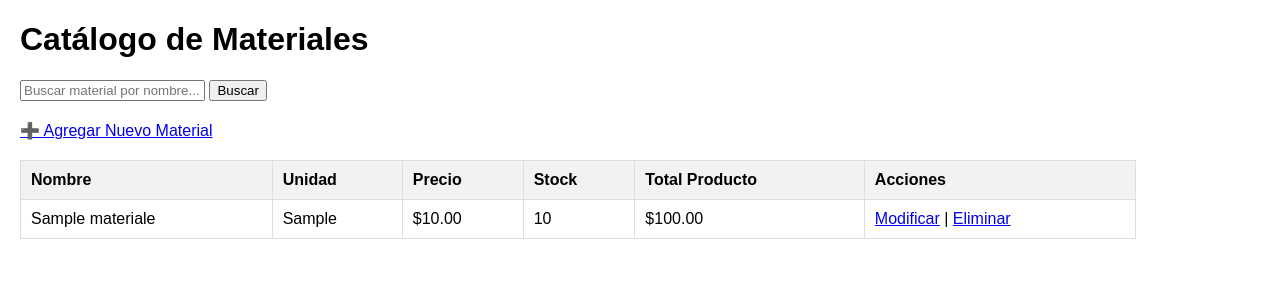
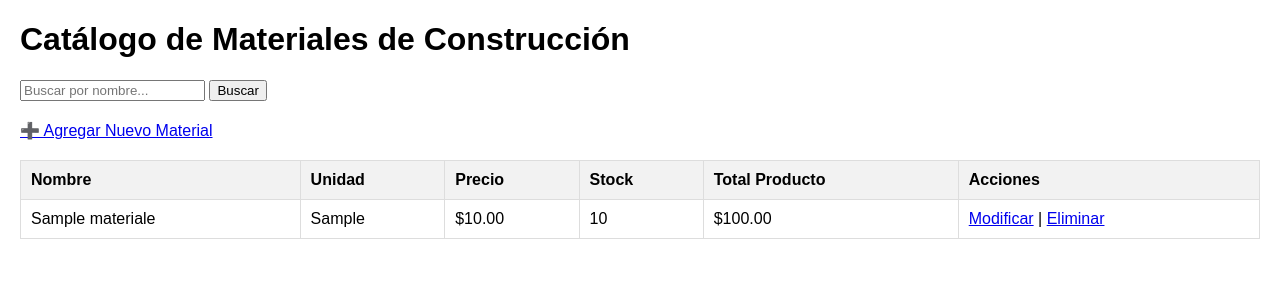
Before and after one commit to Carlos-Dev11095/crud-php-materiales, a PHP site: page / in a window 1280 px wide. Shown: the top 300 px of the page. Run offline with PHP 8.4, Linux system fonts and the light colour scheme; tables that the repository leaves empty or names only in its code hold one stand-in row (values such as "Sample post").

Commit message:
feat: Funcionalidad de listado de materiales (READ) con cálculo de total y tabla.

```diff
--- a/index.php
+++ b/index.php
@@ -1,58 +1,59 @@
 <?php
+// Incluye el archivo de conexión
 include('config/conexion.php');
 
-// 1. Obtener el término de búsqueda
-// Usa el operador de fusión null (??) para obtener el valor o una cadena vacía si no existe
-$busqueda = $_GET['nombre'] ?? '';
+$busqueda = $_GET['nombre'] ?? ''; // Obtener término de búsqueda (si existe)
+$mensaje = $_GET['msg'] ?? '';    // Obtener mensaje de estado
 
-// 2. Consulta SQL base
-$sql = "SELECT id, nombre, unidad_medida, precio, stock, (precio * stock) AS total_producto FROM materiales";
+// Consulta SQL con filtro de búsqueda
+$sql = "SELECT id, nombre, unidad_medida, precio, stock, (precio * stock) AS total_producto
+        FROM materiales";
 
-// 3. Modificar la consulta si hay un término de búsqueda
 if (!empty($busqueda)) {
-    // Usamos LIKE y % para buscar coincidencias parciales
-    // Utilizamos real_escape_string para evitar inyección SQL básica
+    // Usamos LIKE para buscar coincidencias parciales, y real_escape_string para seguridad
     $sql .= " WHERE nombre LIKE '%" . $conn->real_escape_string($busqueda) . "%'";
 }
 
-// 4. Ordenar los resultados
-$sql .= " ORDER BY id DESC";
+$sql .= " ORDER BY id DESC"; // Ordenar por ID descendente
 
-// Ejecutar la consulta
 $resultado = $conn->query($sql);
-
-$mensaje = $_GET['msg'] ?? '';
 ?>
 
 <!DOCTYPE html>
 <html lang="es">
 <head>
-    <title>Catálogo de Materiales de Construcción</title>
+    <title>Listado de Materiales de Construcción</title>
     <style>
+        /* Estilos básicos para la prueba */
         body { font-family: sans-serif; margin: 20px; }
-        .buscador { margin-bottom: 20px; }
-        table { width: 90%; border-collapse: collapse; margin-top: 20px; }
+        table { width: 100%; border-collapse: collapse; margin-top: 20px; }
         th, td { border: 1px solid #ddd; padding: 10px; text-align: left; }
         th { background-color: #f2f2f2; }
+        .message-success { color: green; font-weight: bold; }
+        .message-error { color: red; font-weight: bold; }
+        .search-form { margin-bottom: 20px; }
     </style>
 </head>
 <body>
-    <h1>Catálogo de Materiales</h1>
+    <h1>Catálogo de Materiales de Construcción</h1>
 
     <?php if ($mensaje == 'creado'): ?>
-        <p style="color: green;">✅ Material agregado exitosamente.</p>
+        <p class="message-success">✅ Material agregado exitosamente.</p>
+    <?php elseif ($mensaje == 'eliminado'): ?>
+        <p class="message-success">🗑️ Material eliminado exitosamente.</p>
+    <?php elseif ($mensaje == 'modificado'): ?>
+        <p class="message-success">✏️ Material modificado exitosamente.</p>
+    <?php elseif ($mensaje == 'no_stock'): ?>
+        <p class="message-error">❌ ERROR: El material no puede ser eliminado. Aún tiene existencias.</p>
     <?php endif; ?>
 
-    <div class="buscador">
-        <form action="index.php" method="GET">
-            <input type="text" name="nombre" placeholder="Buscar material por nombre..."
-                   value="<?= htmlspecialchars($busqueda) ?>">
-            <button type="submit">Buscar</button>
-            <?php if (!empty($busqueda)): ?>
-                <a href="index.php">Limpiar Búsqueda</a>
-            <?php endif; ?>
-        </form>
-    </div>
+    <form class="search-form" action="index.php" method="GET">
+        <input type="text" name="nombre" placeholder="Buscar por nombre..." value="<?= htmlspecialchars($busqueda) ?>">
+        <button type="submit">Buscar</button>
+        <?php if (!empty($busqueda)): ?>
+            <a href="index.php">Limpiar Búsqueda</a>
+        <?php endif; ?>
+    </form>
 
     <p><a href="crear.php">➕ Agregar Nuevo Material</a></p>
 
@@ -80,7 +81,10 @@ $mensaje = $_GET['msg'] ?? '';
                 <td>$<?= number_format($fila['total_producto'], 2) ?></td>
                 <td>
                     <a href="editar.php?id=<?= $fila['id'] ?>">Modificar</a> |
-                    <a href="eliminar.php?id=<?= $fila['id'] ?>" onclick="return confirm('¿Eliminar? Solo si Stock es 0.')">Eliminar</a>
+                    <a href="eliminar.php?id=<?= $fila['id'] ?>"
+                       onclick="return confirm('¿Seguro que deseas eliminar? (SOLO si el stock es 0)')">
+                        Eliminar
+                    </a>
                 </td>
             </tr>
             <?php
@@ -88,13 +92,7 @@ $mensaje = $_GET['msg'] ?? '';
             else:
             ?>
             <tr>
-                <td colspan="6">
-                    <?php if (!empty($busqueda)): ?>
-                        No se encontraron materiales que coincidan con "<?= htmlspecialchars($busqueda) ?>".
-                    <?php else: ?>
-                        No hay materiales registrados.
-                    <?php endif; ?>
-                </td>
+                <td colspan="6">No se encontraron materiales.</td>
             </tr>
             <?php endif; ?>
         </tbody>
```
